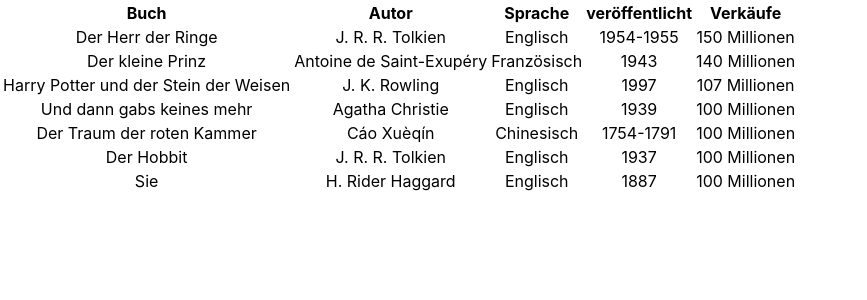
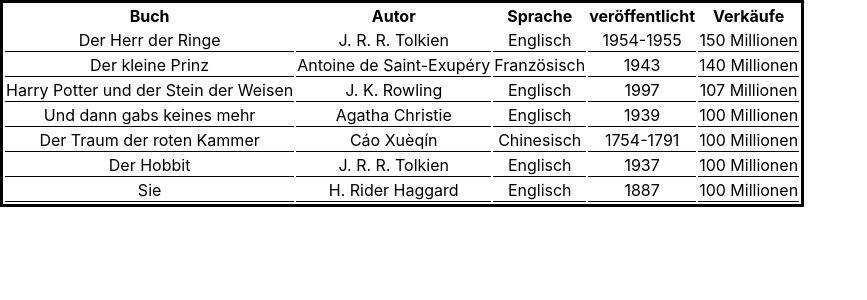
Before and after one commit to eeryinkblot/reactbook, a React (Create React App) app: page / in a window 1280 px wide. Shown: the top 300 px of the page, without its empty margins (0-867 px from the left). Built offline with nearby package versions, Linux system fonts and the light colour scheme.

Commit message:
:lipstick: Added visible grid for the table

```diff
--- a/src/index.css
+++ b/src/index.css
@@ -11,3 +11,11 @@
   font-family: source-code-pro, Menlo, Monaco, Consolas, 'Courier New',
     monospace;
 }
+
+table {
+  border: 3px solid black;
+}
+
+td {
+  border-bottom: 1px solid black;
+}
```
